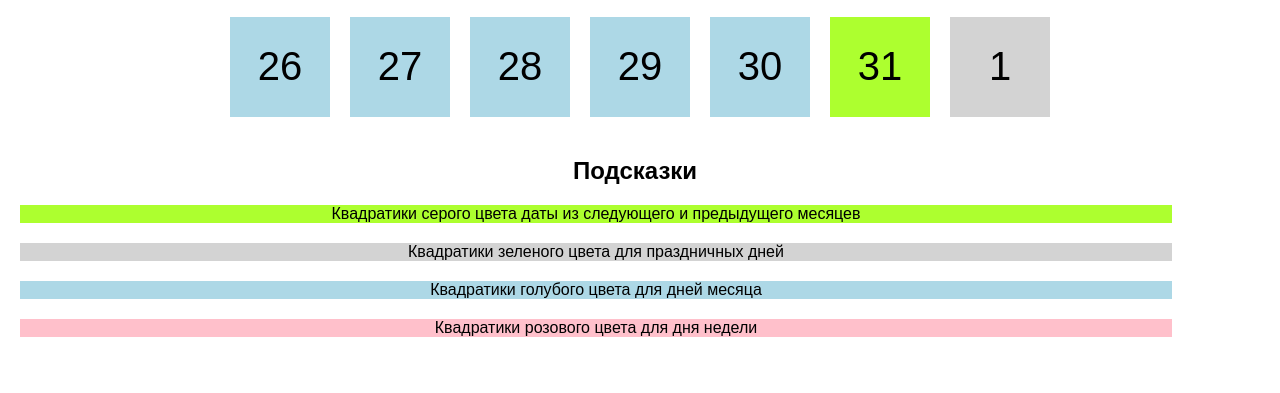
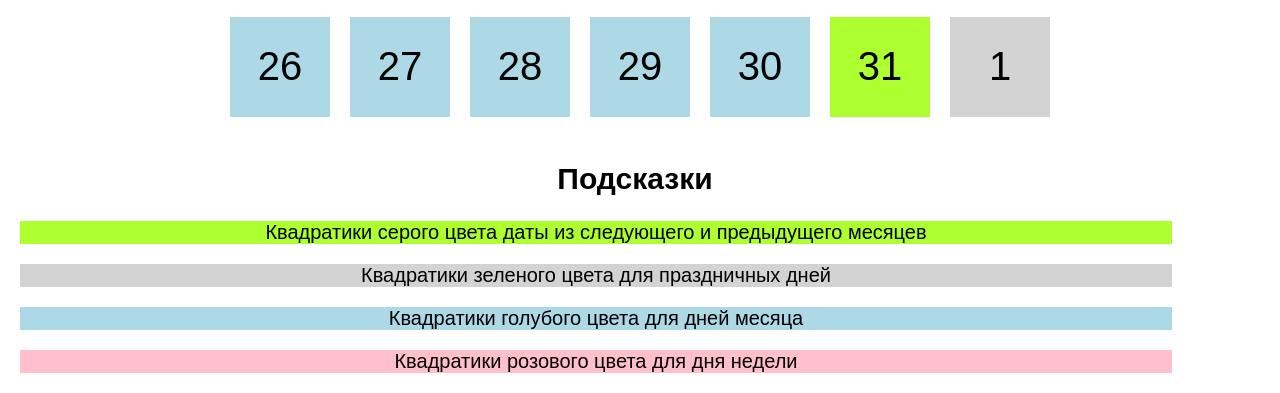
Before and after one commit to rita12356/calendar, a plain HTML site: page index.html in a window 1280 px wide. Shown: the part 703-1096 px from the top of the page. Before the commit the page ends 1060 px from the top, so only its background shows below. Drawn offline with Linux system fonts and the light colour scheme.

Commit message:
Шрифт

```diff
--- a/css/index.css
+++ b/css/index.css
@@ -35,6 +35,10 @@ h2{
 
 div {
   text-align: center;
+}
+
+.hints{
+  font-size: 20px;
 }
 
 .weekdays,
```
